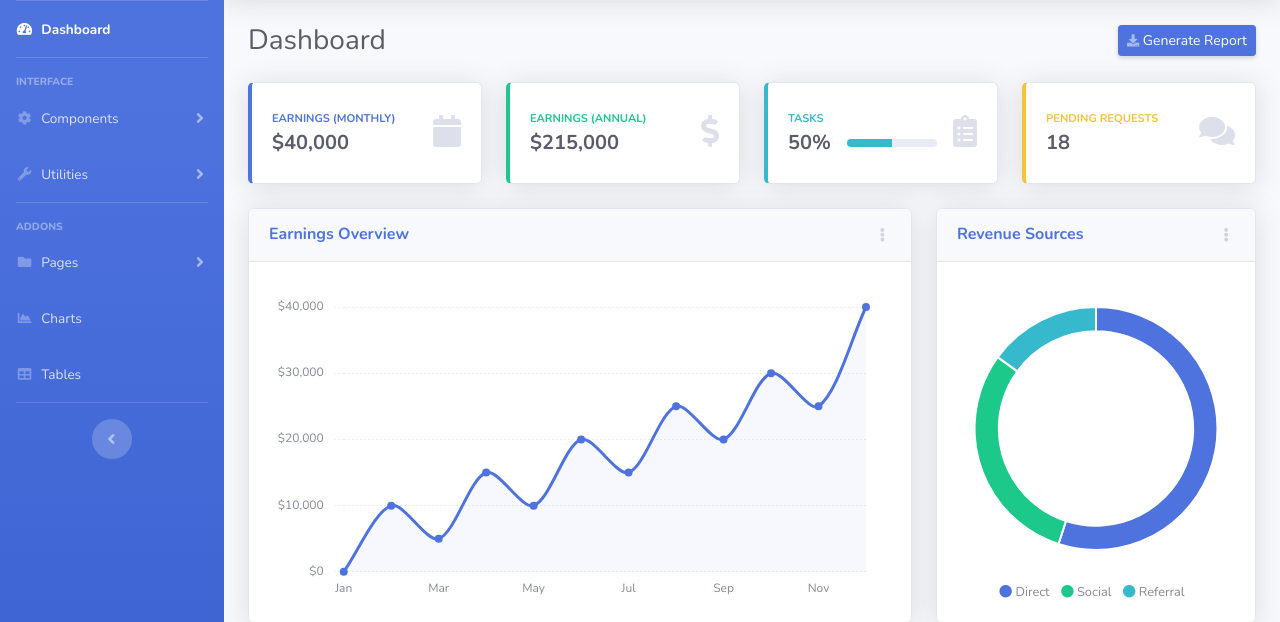
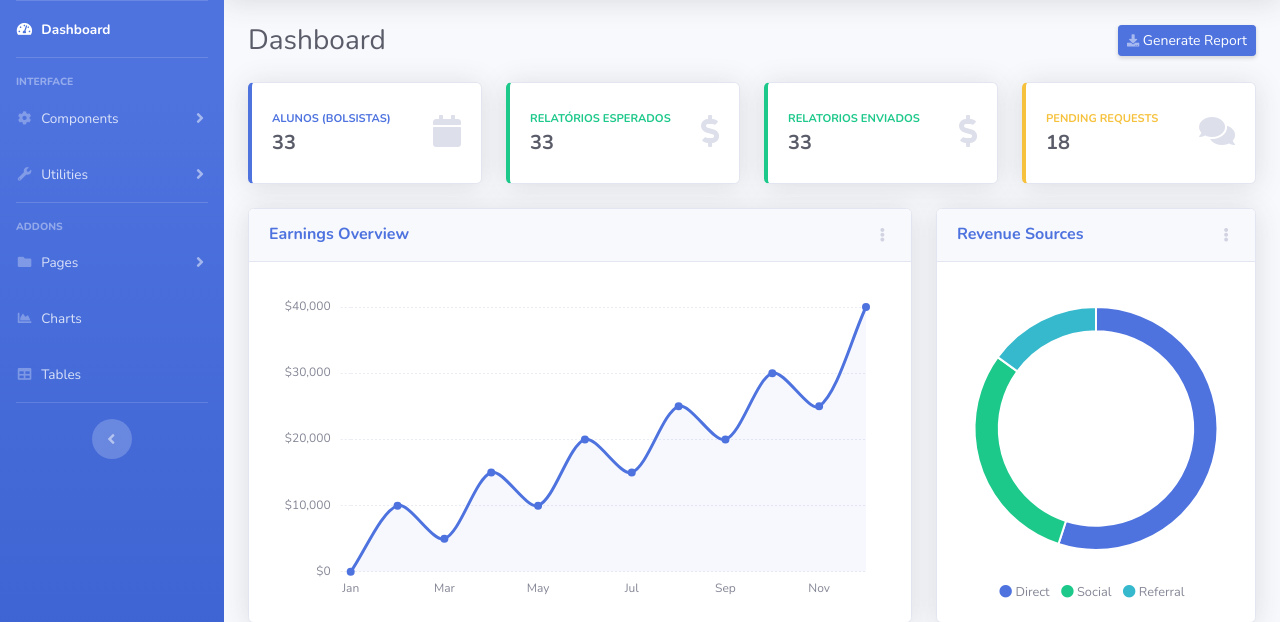
Before and after one commit to gitlucaslima/SGR, a Django app: page / in a window 1280 px wide. Shown: the part 70-692 px from the top of the page. Run offline with Django 4.2, Linux system fonts and the light colour scheme; some libraries are stand-ins or nearby versions.

Commit message:
update coordenadorpage

```diff
--- a/paginas/templates/paginas/Coordenador/CoordenadorInicio.html
+++ b/paginas/templates/paginas/Coordenador/CoordenadorInicio.html
@@ -1,2 +1,27 @@
 {% extends 'paginas/Coordenador/ModeloCoordenador.html' %}
 {% load static %}
+
+{% block Titulo %}
+    <title>Home</title>
+{% endblock Titulo %}
+
+
+{% comment %} Alunos  {% endcomment %}
+{% block totalalunos %}
+    Alunos (Bolsistas)
+{% endblock totalalunos %}
+
+{% block quantidadealunos %}
+            33
+{% endblock quantidadealunos %}</div>
+
+
+
+{% comment %} Relatorios {% endcomment %}
+{% block relatoriosesperados %}
+    Relatórios Esperados
+{% endblock relatoriosesperados %}
+
+{% block quantidaderelatorios %}
+        33
+{% endblock quantidaderelatorios %}
--- a/paginas/templates/paginas/Coordenador/ModeloCoordenador.html
+++ b/paginas/templates/paginas/Coordenador/ModeloCoordenador.html
@@ -10,7 +10,9 @@
     <meta name="description" content="">
     <meta name="author" content="">
 
+    {% block Titulo %}
     <title>SB Admin 2 - Dashboard</title>
+    {% endblock Titulo %}
 
     <!-- Custom fonts for this template-->
     <link href="{% static 'vendor/fontawesome-free/css/all.min.css' %}" rel="stylesheet" type="text/css">
@@ -377,8 +379,15 @@
                                     <div class="row no-gutters align-items-center">
                                         <div class="col mr-2">
                                             <div class="text-xs font-weight-bold text-primary text-uppercase mb-1">
-                                                Earnings (Monthly)</div>
-                                            <div class="h5 mb-0 font-weight-bold text-gray-800">$40,000</div>
+                                            {% block totalalunos %}
+                                                Earnings (Monthly)
+                                            {% endblock totalalunos %}
+
+                                            </div>
+                                            <div class="h5 mb-0 font-weight-bold text-gray-800">
+                                            {% block quantidadealunos %}
+                                                33
+                                            {% endblock quantidadealunos %}</div>
                                         </div>
                                         <div class="col-auto">
                                             <i class="fas fa-calendar fa-2x text-gray-300"></i>
@@ -395,8 +404,21 @@
                                     <div class="row no-gutters align-items-center">
                                         <div class="col mr-2">
                                             <div class="text-xs font-weight-bold text-success text-uppercase mb-1">
-                                                Earnings (Annual)</div>
-                                            <div class="h5 mb-0 font-weight-bold text-gray-800">$215,000</div>
+
+                                                {% block relatoriosesperados %}
+
+                                                    Earnings (Monthly)
+
+                                                {% endblock relatoriosesperados %}
+
+                                            </div>
+                                            <div class="h5 mb-0 font-weight-bold text-gray-800">
+                                                {% block quantidaderelatorios %}
+
+                                                    33
+
+                                                {% endblock quantidaderelatorios %}
+                                            </div>
                                         </div>
                                         <div class="col-auto">
                                             <i class="fas fa-dollar-sign fa-2x text-gray-300"></i>
@@ -408,27 +430,29 @@
 
                         <!-- Earnings (Monthly) Card Example -->
                         <div class="col-xl-3 col-md-6 mb-4">
-                            <div class="card border-left-info shadow h-100 py-2">
+                            <div class="card border-left-success shadow h-100 py-2">
                                 <div class="card-body">
                                     <div class="row no-gutters align-items-center">
                                         <div class="col mr-2">
-                                            <div class="text-xs font-weight-bold text-info text-uppercase mb-1">Tasks
+                                            <div class="text-xs font-weight-bold text-success text-uppercase mb-1">
+
+                                                {% block relatoriosenviados %}
+
+                                                Relatorios Enviados
+
+                                                {% endblock relatoriosenviados %}
+
                                             </div>
-                                            <div class="row no-gutters align-items-center">
-                                                <div class="col-auto">
-                                                    <div class="h5 mb-0 mr-3 font-weight-bold text-gray-800">50%</div>
-                                                </div>
-                                                <div class="col">
-                                                    <div class="progress progress-sm mr-2">
-                                                        <div class="progress-bar bg-info" role="progressbar"
-                                                            style="width: 50%" aria-valuenow="50" aria-valuemin="0"
-                                                            aria-valuemax="100"></div>
-                                                    </div>
-                                                </div>
+                                            <div class="h5 mb-0 font-weight-bold text-gray-800">
+                                                {% block quantidaderelatoriosenviados %}
+
+                                                    33
+
+                                                {% endblock quantidaderelatoriosenviados %}
                                             </div>
                                         </div>
                                         <div class="col-auto">
-                                            <i class="fas fa-clipboard-list fa-2x text-gray-300"></i>
+                                            <i class="fas fa-dollar-sign fa-2x text-gray-300"></i>
                                         </div>
                                     </div>
                                 </div>
```
